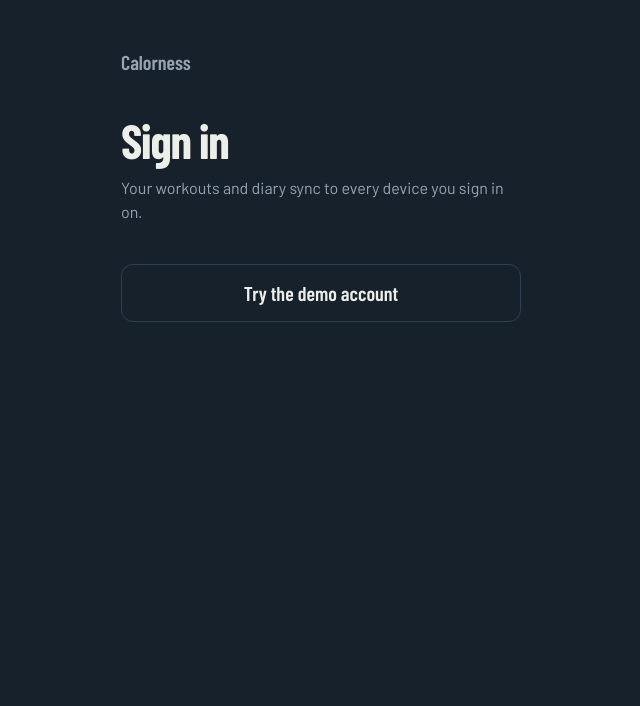
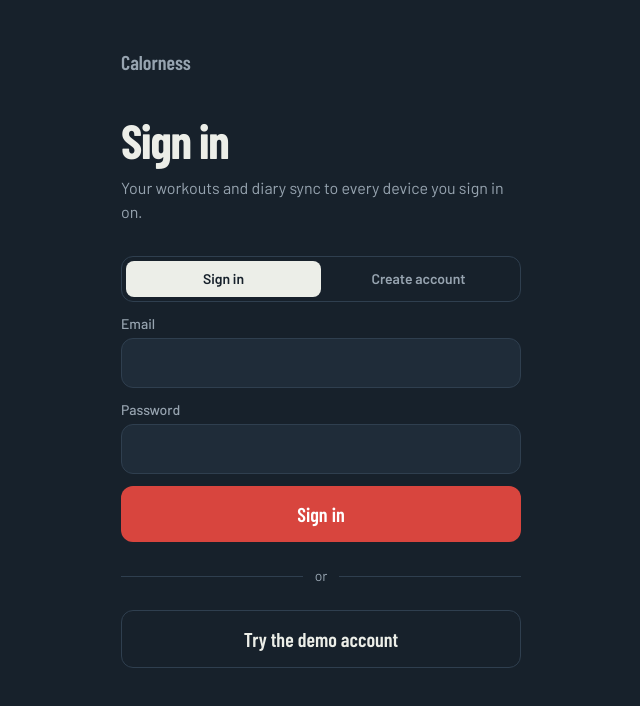
Before and after one commit to zrobards/calorness, a Next.js app: page /signin in a window 1280 px wide. Shown: the top 706 px of the page, without its empty margins (319-959 px from the left). Built offline with nearby package versions, Linux system fonts and the light colour scheme; no server answers.

Commit message:
Add email sign-in form, set-password in Profile, and sign-in error codes

```diff
--- /dev/null
+++ b/src/app/(app)/profile/SetPasswordForm.tsx
@@ -0,0 +1,39 @@
+"use client";
+
+import { useState, useTransition } from "react";
+import { setPassword } from "@/app/signin/actions";
+import { haptic } from "@/lib/haptics";
+
+/** Add a password to a GitHub account so the phone app can sign in directly. */
+export function SetPasswordForm({ hasPassword, email }: { hasPassword: boolean; email: string | null }) {
+  const [msg, setMsg] = useState<{ ok?: boolean; text: string } | null>(null);
+  const [pending, start] = useTransition();
+  if (!email) return null;
+  return (
+    <form
+      className="mt-4 border-t border-rack-line pt-4"
+      onSubmit={(e) => {
+        e.preventDefault();
+        const form = e.currentTarget;
+        const password = String(new FormData(form).get("password") ?? "");
+        start(async () => {
+          const r = await setPassword(password);
+          if (r.error) return setMsg({ text: r.error });
+          haptic("success");
+          form.reset();
+          setMsg({ ok: true, text: `Saved. Sign in on any device with ${r.email} and this password.` });
+        });
+      }}
+    >
+      <label className="block text-sm font-medium text-chalk-muted">
+        {hasPassword ? "Change your password" : "Add a password (for signing in on the phone app)"}
+        <input name="password" type="password" minLength={8} required autoComplete="new-password"
+          className="mt-1 w-full rounded-xl border border-rack-line bg-rack px-3 py-2.5 text-base text-chalk focus:border-plate-yellow focus:outline-none" />
+      </label>
+      {msg && <p role="status" className={`mt-2 text-sm ${msg.ok ? "text-plate-green" : "text-plate-red"}`}>{msg.text}</p>}
+      <button disabled={pending} className="mt-2 rounded-xl bg-rack px-4 py-2.5 text-sm font-semibold disabled:opacity-60">
+        {pending ? "Saving…" : hasPassword ? "Change password" : "Add password"}
+      </button>
+    </form>
+  );
+}
--- a/src/app/(app)/profile/page.tsx
+++ b/src/app/(app)/profile/page.tsx
@@ -5,6 +5,7 @@ import { requireUser } from "@/lib/auth";
 import { db } from "@/lib/db";
 import { GoalForm } from "./GoalForm";
 import { TargetsEditor } from "./TargetsEditor";
+import { SetPasswordForm } from "./SetPasswordForm";
 import { setUnitSystem } from "./actions";
 
 export const metadata: Metadata = { title: "Profile" };
@@ -43,6 +44,7 @@ export default async function ProfilePage() {
             </button>
           ))}
         </form>
+        <SetPasswordForm hasPassword={!!user.passwordHash} email={user.email} />
       </section>
 
       <section id="goals" className="animate-rise mx-5 mt-4 rounded-2xl bg-rack-raised p-5">
--- /dev/null
+++ b/src/app/signin/EmailForm.tsx
@@ -0,0 +1,66 @@
+"use client";
+
+import { useState, useTransition } from "react";
+import { signIn } from "next-auth/react";
+import { useRouter } from "next/navigation";
+import { haptic } from "@/lib/haptics";
+import { signUp } from "./actions";
+
+const field =
+  "mt-1 w-full rounded-xl border border-rack-line bg-rack-raised px-3 py-3 text-base text-chalk focus:border-plate-yellow focus:outline-none";
+
+/** Email + password: the sign-in that works inside the home-screen app. */
+export function EmailForm() {
+  const router = useRouter();
+  const [mode, setMode] = useState<"signin" | "signup">("signin");
+  const [error, setError] = useState<string | null>(null);
+  const [pending, start] = useTransition();
+
+  const submit = (form: HTMLFormElement) => {
+    const data = Object.fromEntries(new FormData(form)) as Record<string, string>;
+    setError(null);
+    start(async () => {
+      if (mode === "signup") {
+        const created = await signUp({ name: data.name ?? "", email: data.email ?? "", password: data.password ?? "" });
+        if (created.error) return setError(created.error);
+      }
+      const result = await signIn("password", { email: data.email, password: data.password, redirect: false });
+      if (!result || result.error) {
+        haptic("warning");
+        return setError("That email and password don't match.");
+      }
+      haptic("success");
+      router.replace("/log");
+      router.refresh();
+    });
+  };
+
+  return (
+    <form onSubmit={(e) => { e.preventDefault(); submit(e.currentTarget); }} className="space-y-3">
+      <div className="grid grid-cols-2 rounded-xl border border-rack-line p-1" role="tablist">
+        {(["signin", "signup"] as const).map((m) => (
+          <button key={m} type="button" role="tab" aria-selected={mode === m} onClick={() => { setMode(m); setError(null); }}
+            className={`rounded-lg py-2 text-sm font-semibold ${mode === m ? "bg-chalk text-rack" : "text-chalk-muted"}`}>
+            {m === "signin" ? "Sign in" : "Create account"}
+          </button>
+        ))}
+      </div>
+      {mode === "signup" && (
+        <label className="block text-sm font-medium text-chalk-muted">Name<input name="name" autoComplete="name" required className={field} /></label>
+      )}
+      <label className="block text-sm font-medium text-chalk-muted">
+        Email<input name="email" type="email" autoComplete="email" inputMode="email" required className={field} />
+      </label>
+      <label className="block text-sm font-medium text-chalk-muted">
+        Password
+        <input name="password" type="password" required minLength={8}
+          autoComplete={mode === "signup" ? "new-password" : "current-password"} className={field} />
+      </label>
+      {mode === "signup" && <p className="text-xs text-chalk-muted">At least 8 characters.</p>}
+      {error && <p role="alert" className="rounded-xl border border-plate-red/50 bg-plate-red/10 p-3 text-sm">{error}</p>}
+      <button disabled={pending} className="w-full rounded-xl bg-plate-red py-3.5 font-display text-xl font-semibold text-white disabled:opacity-60">
+        {pending ? "One moment…" : mode === "signin" ? "Sign in" : "Create account"}
+      </button>
+    </form>
+  );
+}
--- a/src/app/signin/SignInButtons.tsx
+++ b/src/app/signin/SignInButtons.tsx
@@ -11,6 +11,8 @@ const ERRORS: Record<string, string> = {
   OAuthSignin: "Couldn't start GitHub sign-in. Try again.",
   AccessDenied: "Sign-in was cancelled.",
   CredentialsSignin: "That sign-in link expired. Try again.",
+  OAuthAccountNotLinked: "That email already has an account. Sign in with email and password.",
+  Callback: "GitHub sign-in didn't finish. Try again.",
 };
 
 /** True when running as an app added to the home screen (not a browser tab). */
@@ -80,7 +82,7 @@ export function SignInButtons({ providers }: { providers: { id: string; name: st
 
   return (
     <div className="space-y-3">
-      {error && <p role="alert" className="rounded-xl border border-plate-red/50 bg-plate-red/10 p-3 text-sm">{ERRORS[error] ?? "Sign-in didn't work. Try again."}</p>}
+      {error && <p role="alert" className="rounded-xl border border-plate-red/50 bg-plate-red/10 p-3 text-sm">{ERRORS[error] ?? "Sign-in didn't work. Try again."} <span className="text-chalk-muted">(code: {error})</span></p>}
       {status && <p className="text-sm text-chalk-muted">{status}</p>}
       {providers.map((p) => (
         <button
--- a/src/app/signin/actions.ts
+++ b/src/app/signin/actions.ts
@@ -3,8 +3,9 @@
 import { randomBytes, randomInt } from "node:crypto";
 import { z } from "zod";
 import { db } from "@/lib/db";
-import { requireUser } from "@/lib/auth";
+import { DEMO_EMAIL, requireUser } from "@/lib/auth";
 import { displayCode, handoffStatus, HANDOFF_TTL_MS } from "@/lib/handoff";
+import { emailSchema, hashPassword, passwordSchema } from "@/lib/password";
 
 const idSchema = z.string().min(30).max(64);
 
@@ -35,3 +36,40 @@ export async function approveHandoff(id: string) {
   await db.loginRequest.update({ where: { id: reqId }, data: { userId: user.id, approvedAt: new Date() } });
   return { ok: true };
 }
+
+// ─── Email + password accounts ────────────────────────────────────────────
+
+const signUpSchema = z.object({
+  name: z.string().trim().min(1, "Enter your name.").max(60),
+  email: emailSchema,
+  password: passwordSchema,
+});
+
+/** Create an account. The client signs in right after with the same details. */
+export async function signUp(input: { name: string; email: string; password: string }) {
+  const parsed = signUpSchema.safeParse(input);
+  if (!parsed.success) return { error: parsed.error.issues[0]?.message ?? "Check your details." };
+  const { name, email, password } = parsed.data;
+
+  const existing = await db.user.findUnique({ where: { email } });
+  if (existing?.passwordHash) return { error: "There's already an account with that email. Sign in instead." };
+  if (existing) {
+    // Created through GitHub. Don't let someone attach a password just by
+    // knowing the email; the owner can add one from Profile after signing in.
+    return { error: "That email signs in with GitHub. Use GitHub, then add a password in Profile." };
+  }
+  await db.user.create({ data: { name, email, passwordHash: await hashPassword(password) } });
+  return { ok: true };
+}
+
+/** Signed-in users (e.g. from GitHub) can add or change a password. */
+export async function setPassword(password: string) {
+  const user = await requireUser();
+  const parsed = passwordSchema.safeParse(password);
+  if (!parsed.success) return { error: parsed.error.issues[0]?.message ?? "Choose another password." };
+  const row = await db.user.findUniqueOrThrow({ where: { id: user.id }, select: { email: true } });
+  if (!row.email) return { error: "Your account has no email address, so a password can't be added." };
+  if (row.email === DEMO_EMAIL) return { error: "The shared demo account can't have a password." };
+  await db.user.update({ where: { id: user.id }, data: { passwordHash: await hashPassword(parsed.data) } });
+  return { ok: true, email: row.email };
+}
--- a/src/app/signin/page.tsx
+++ b/src/app/signin/page.tsx
@@ -3,6 +3,7 @@ import Link from "next/link";
 import { Suspense } from "react";
 import { enabledProviders } from "@/lib/auth";
 import { SignInButtons } from "./SignInButtons";
+import { EmailForm } from "./EmailForm";
 
 export const metadata: Metadata = { title: "Sign in" };
 
@@ -20,18 +21,21 @@ export default function SignInPage() {
       <h1 className="mt-10 font-display text-5xl font-bold tracking-tight">Sign in</h1>
       <p className="mt-3 text-chalk-muted">Your workouts and diary sync to every device you sign in on.</p>
 
-      <div className="mt-10">
-        {providers.length > 0 ? (
+      <div className="mt-8">
+        <EmailForm />
+      </div>
+
+      {providers.length > 0 && (
+        <>
+          <div className="my-6 flex items-center gap-3 text-sm text-chalk-muted" aria-hidden>
+            <span className="h-px flex-1 bg-rack-line" /> or <span className="h-px flex-1 bg-rack-line" />
+          </div>
           <Suspense fallback={null}>
             <SignInButtons providers={providers} />
           </Suspense>
-        ) : (
-          <p role="alert" className="rounded-xl border border-plate-yellow/50 p-4 text-sm">
-            No sign-in options are configured. Add GitHub or Google keys, or set
-            DEMO_LOGIN_ENABLED=true, in your environment variables.
-          </p>
-        )}
-      </div>
+        </>
+      )}
+      <div className="h-10" />
     </main>
   );
 }
```
Also changed, not shown: 1 other file (tests, documents, lock files or other folders).
